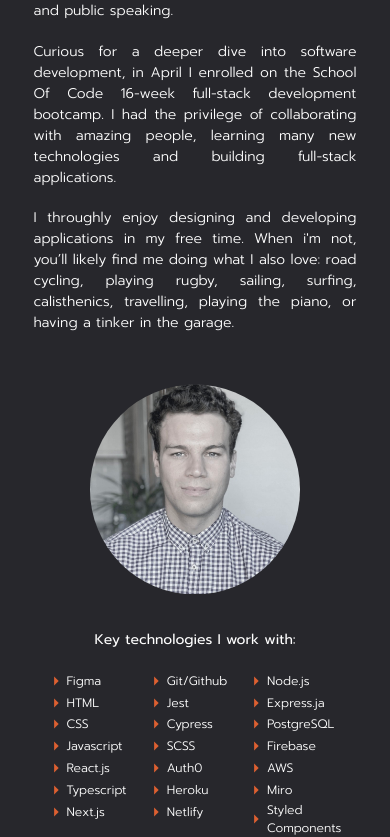
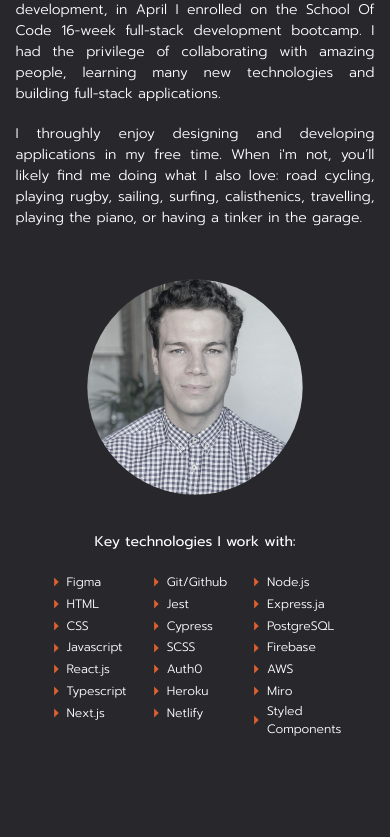
Before and after one commit to leoarthurwall/My-Portfolio, a React (Create React App) app: page / in a window 390 px wide. Shown: the part 1164-2001 px from the top of the page. Built offline with nearby package versions, Linux system fonts and the light colour scheme; a web font is replaced by a local one.

Commit message:
made about section width 100% for tablet to be inline with rest

```diff
--- a/src/Components/About/about.scss
+++ b/src/Components/About/about.scss
@@ -161,11 +161,11 @@
         align-items: center;
       }
     .about-section-right {
-          width:90%;
+          width:100%;
           margin-top: 5%;
     }
     .about-section-left {
-        width:90%;
+        width:100%;
         text-align:justify;
   }
 }
```
